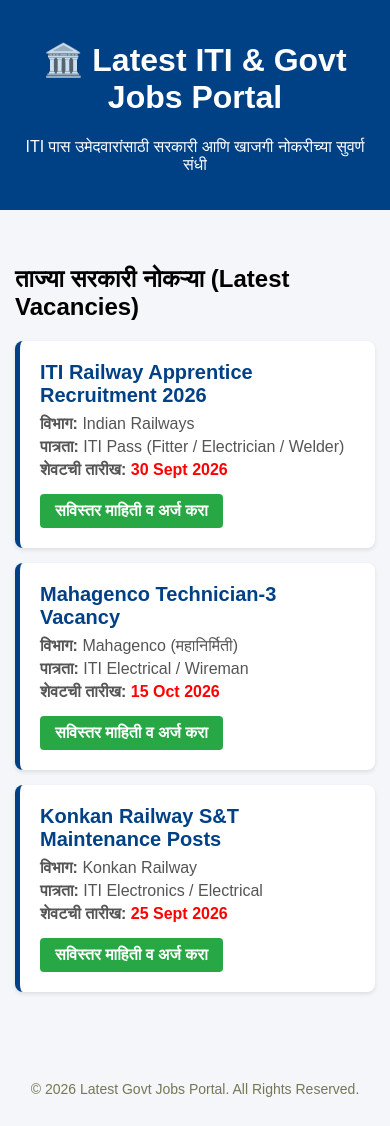
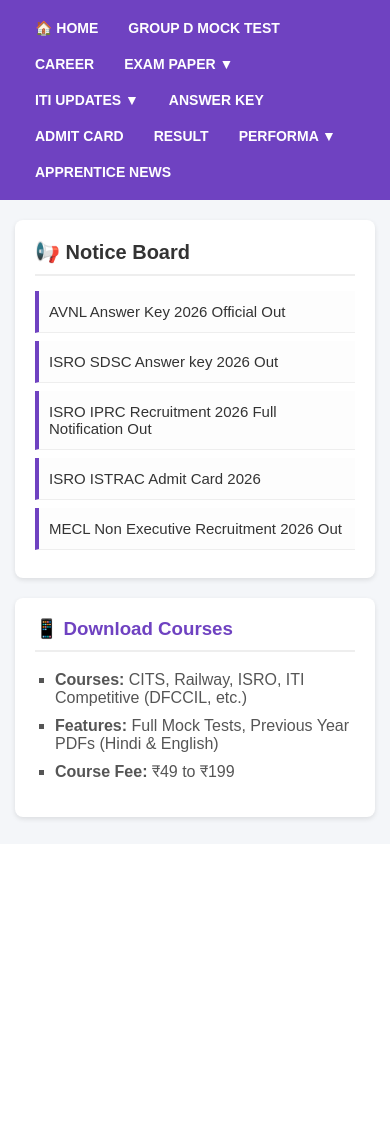
Before and after one commit to RohanDamodar2621/Letestgovt.-jobs.in, a Flask app: page / in a window 390 px wide. After the commit the page ends 823 px from the top, so only its background shows below. Run offline with Flask 3, Linux system fonts and the light colour scheme.

Commit message:
Enhance index.html with navigation and notice board
Added a top navigation bar and notice board section with links to various resources. Updated styles for better layout and responsiveness.

```diff
--- a/templates/index.html
+++ b/templates/index.html
@@ -6,41 +6,74 @@
     <title>Latest ITI & Govt Jobs Portal</title>
     <style>
         body { font-family: Arial, sans-serif; background-color: #f4f6f9; margin: 0; padding: 0; }
-        header { background: #004085; color: white; padding: 20px; text-align: center; }
-        .container { max-width: 900px; margin: 20px auto; padding: 15px; }
-        .job-card { background: white; padding: 20px; margin-bottom: 15px; border-radius: 8px; box-shadow: 0 2px 4px rgba(0,0,0,0.1); border-left: 5px solid #004085; }
-        .job-title { font-size: 20px; color: #004085; font-weight: bold; margin-bottom: 8px; }
-        .job-info { color: #555; margin-bottom: 5px; }
-        .btn { display: inline-block; background: #28a745; color: white; padding: 8px 15px; text-decoration: none; border-radius: 4px; margin-top: 10px; font-weight: bold; }
-        .btn:hover { background: #218838; }
-        footer { text-align: center; padding: 15px; color: #775; font-size: 14px; margin-top: 30px; }
+
+        /* Top Navigation Bar */
+        .navbar { background-color: #6f42c1; display: flex; flex-wrap: wrap; align-items: center; padding: 10px 20px; color: white; }
+        .navbar a { color: white; text-decoration: none; padding: 10px 15px; font-weight: bold; font-size: 14px; text-transform: uppercase; }
+        .navbar a:hover { background-color: #593196; border-radius: 4px; }
+
+        /* Container */
+        .container { max-width: 1100px; margin: 20px auto; padding: 0 15px; display: flex; gap: 20px; flex-wrap: wrap; }
+
+        /* Notice Board Section */
+        .notice-board { flex: 2; min-width: 300px; background: white; padding: 20px; border-radius: 8px; box-shadow: 0 2px 5px rgba(0,0,0,0.1); }
+        .notice-header { font-size: 20px; font-weight: bold; color: #333; margin-bottom: 15px; display: flex; align-items: center; gap: 10px; border-bottom: 2px solid #eee; padding-bottom: 10px; }
+        .notice-list { list-style: none; padding: 0; margin: 0; }
+        .notice-item { padding: 12px 10px; border-bottom: 1px solid #eee; font-size: 15px; display: flex; align-items: center; border-left: 4px solid #6f42c1; margin-bottom: 8px; background: #fdfdfd; }
+        .notice-item a { color: #333; text-decoration: none; font-weight: 500; }
+        .notice-item a:hover { color: #6f42c1; }
+
+        /* Sidebar Section */
+        .sidebar { flex: 1; min-width: 250px; background: white; padding: 20px; border-radius: 8px; box-shadow: 0 2px 5px rgba(0,0,0,0.1); }
+        .sidebar h3 { margin-top: 0; color: #6f42c1; border-bottom: 2px solid #eee; padding-bottom: 10px; }
+        .sidebar ul { list-style-type: square; padding-left: 20px; color: #555; }
+        .sidebar li { margin-bottom: 10px; }
     </style>
 </head>
 <body>
 
-    <header>
-        <h1>🏛️ Latest ITI & Govt Jobs Portal</h1>
-        <p>ITI पास उमेदवारांसाठी सरकारी आणि खाजगी नोकरीच्या सुवर्ण संधी</p>
-    </header>
+    <!-- Top Navigation Bar (फोटोप्रमाणे) -->
+    <nav class="navbar">
+        <a href="#">🏠 Home</a>
+        <a href="#">Group D Mock Test</a>
+        <a href="#">Career</a>
+        <a href="#">Exam Paper ▼</a>
+        <a href="#">ITI Updates ▼</a>
+        <a href="#">Answer Key</a>
+        <a href="#">Admit Card</a>
+        <a href="#">Result</a>
+        <a href="#">Performa ▼</a>
+        <a href="#">Apprentice News</a>
+    </nav>
 
+    <!-- Main Content -->
     <div class="container">
-        <h2>ताज्या सरकारी नोकऱ्या (Latest Vacancies)</h2>
 
-        {% for job in jobs %}
-        <div class="job-card">
-            <div class="job-title">{{ job.title }}</div>
-            <div class="job-info"><b>विभाग:</b> {{ job.department }}</div>
-            <div class="job-info"><b>पात्रता:</b> {{ job.qualification }}</div>
-            <div class="job-info"><b>शेवटची तारीख:</b> <span style="color: red; font-weight: bold;">{{ job.last_date }}</span></div>
-            <a href="{{ job.link }}" class="btn">सविस्तर माहिती व अर्ज करा</a>
+        <!-- Notice Board (फोटोप्रमाणे) -->
+        <div class="notice-board">
+            <div class="notice-header">
+                📢 Notice Board
+            </div>
+            <ul class="notice-list">
+                <li class="notice-item"><a href="#">AVNL Answer Key 2026 Official Out</a></li>
+                <li class="notice-item"><a href="#">ISRO SDSC Answer key 2026 Out</a></li>
+                <li class="notice-item"><a href="#">ISRO IPRC Recruitment 2026 Full Notification Out</a></li>
+                <li class="notice-item"><a href="#">ISRO ISTRAC Admit Card 2026</a></li>
+                <li class="notice-item"><a href="#">MECL Non Executive Recruitment 2026 Out</a></li>
+            </ul>
         </div>
-        {% endfor %}
+
+        <!-- Right Side Sidebar -->
+        <div class="sidebar">
+            <h3>📱 Download Courses</h3>
+            <ul>
+                <li><b>Courses:</b> CITS, Railway, ISRO, ITI Competitive (DFCCIL, etc.)</li>
+                <li><b>Features:</b> Full Mock Tests, Previous Year PDFs (Hindi & English)</li>
+                <li><b>Course Fee:</b> ₹49 to ₹199</li>
+            </ul>
+        </div>
 
     </div>
 
-    <footer>
-        <p>&copy; 2026 Latest Govt Jobs Portal. All Rights Reserved.</p>
-    </footer>
-
 </body>
 </html>
```
